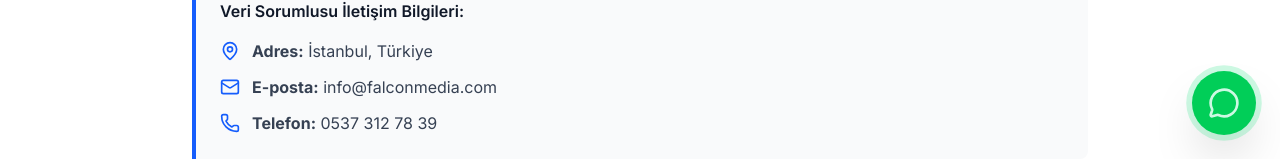
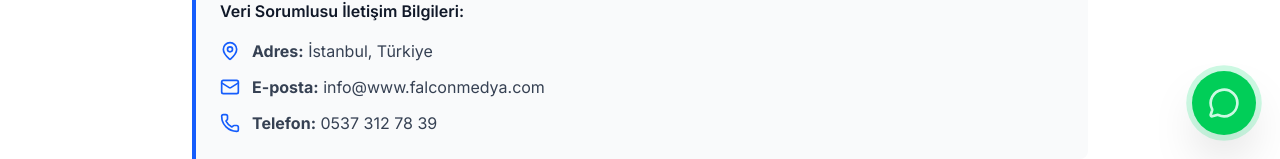
Before and after one commit to iddaasohbet/falconmedya, a Next.js app: page /kvkk in a window 1280 px wide. Shown: the part 641-800 px from the top of the page. Built offline with nearby package versions, Linux system fonts and the light colour scheme.

Commit message:
Domain dÃ¼zeltildi: falconmedia.com â†’ www.falconmedya.com

```diff
--- a/src/app/gizlilik-politikasi/page.tsx
+++ b/src/app/gizlilik-politikasi/page.tsx
@@ -59,7 +59,7 @@ export default function GizlilikPolitikasiPage() {
                   </div>
                   <div className="flex items-center gap-3 text-gray-700">
                     <Mail className="h-5 w-5 text-blue-600 flex-shrink-0" />
-                    <span><strong>E-posta:</strong> info@falconmedia.com</span>
+                    <span><strong>E-posta:</strong> info@www.falconmedya.com</span>
                   </div>
                   <div className="flex items-center gap-3 text-gray-700">
                   <Phone className="h-5 w-5 text-blue-600 flex-shrink-0" />
@@ -281,7 +281,7 @@ export default function GizlilikPolitikasiPage() {
               <div className="space-y-3">
                 <div className="flex items-center gap-3">
                   <Mail className="h-5 w-5" />
-                  <span>info@falconmedia.com</span>
+                  <span>info@www.falconmedya.com</span>
                 </div>
                 <div className="flex items-center gap-3">
                   <Phone className="h-5 w-5" />
--- a/src/app/hakkimizda/page.tsx
+++ b/src/app/hakkimizda/page.tsx
@@ -322,7 +322,7 @@ export default function HakkimizdaPage() {
                   <Mail className="h-6 w-6 text-blue-600" />
                 </div>
                 <p className="text-sm text-gray-600 mb-1">E-posta</p>
-                <p className="font-semibold text-gray-900">info@falconmedia.com</p>
+                <p className="font-semibold text-gray-900">info@www.falconmedya.com</p>
               </div>
 
               <div className="bg-white rounded-xl p-6 border border-gray-200">
--- a/src/app/kullanim-kosullari/page.tsx
+++ b/src/app/kullanim-kosullari/page.tsx
@@ -387,7 +387,7 @@ export default function KullanimKosullariPage() {
               <div className="space-y-3">
                 <div className="flex items-center gap-3">
                   <Mail className="h-5 w-5" />
-                  <span>info@falconmedia.com</span>
+                  <span>info@www.falconmedya.com</span>
                 </div>
                 <div className="flex items-center gap-3">
                   <Phone className="h-5 w-5" />
--- a/src/app/kvkk/page.tsx
+++ b/src/app/kvkk/page.tsx
@@ -58,7 +58,7 @@ export default function KVKKPage() {
                   </div>
                   <div className="flex items-center gap-3 text-gray-700">
                     <Mail className="h-5 w-5 text-blue-600 flex-shrink-0" />
-                    <span><strong>E-posta:</strong> info@falconmedia.com</span>
+                    <span><strong>E-posta:</strong> info@www.falconmedya.com</span>
                   </div>
                   <div className="flex items-center gap-3 text-gray-700">
                   <Phone className="h-5 w-5 text-blue-600 flex-shrink-0" />
@@ -324,7 +324,7 @@ export default function KVKKPage() {
                       <p className="font-semibold text-gray-900">E-Posta ile Başvuru</p>
                       <p className="text-gray-700 text-sm mt-1">
                         Kayıtlı Elektronik Posta (KEP) adresi kullanarak veya Şirketimize daha önce
-                        bildirdiğiniz e-posta adresini kullanarak: <strong>info@falconmedia.com</strong>
+                        bildirdiğiniz e-posta adresini kullanarak: <strong>info@www.falconmedya.com</strong>
                       </p>
                     </div>
                   </div>
@@ -380,7 +380,7 @@ export default function KVKKPage() {
               <div className="space-y-3">
                 <div className="flex items-center gap-3">
                   <Mail className="h-5 w-5" />
-                  <span>info@falconmedia.com</span>
+                  <span>info@www.falconmedya.com</span>
                 </div>
                 <div className="flex items-center gap-3">
                   <Phone className="h-5 w-5" />
--- a/src/app/layout.tsx
+++ b/src/app/layout.tsx
@@ -60,7 +60,7 @@ export const metadata: Metadata = {
   openGraph: {
     title: "Dijital Güvenlik Uzmanı | Hesap Kurtarma Hizmetleri",
     description: "Instagram, Facebook, Twitter hesap kurtarma ve dijital güvenlik hizmetleri. Profesyonel ekip, 7/24 destek.",
-    url: "https://falconmedia.com",
+    url: "https://www.falconmedya.com",
     siteName: "Falcon Media",
     locale: "tr_TR",
     type: "website",
--- a/src/app/page.tsx
+++ b/src/app/page.tsx
@@ -13,12 +13,12 @@ export default function Home() {
     "@graph": [
       {
         "@type": "Organization",
-        "@id": "https://falconmedia.com/#organization",
+        "@id": "https://www.falconmedya.com/#organization",
         name: "Falcon Media",
-        url: "https://falconmedia.com",
+        url: "https://www.falconmedya.com",
         logo: {
           "@type": "ImageObject",
-          url: "https://falconmedia.com/logo.png",
+          url: "https://www.falconmedya.com/logo.png",
         },
         description: "Dijital güvenlik uzmanı ekibimizle Instagram hesap kurtarma, Facebook hesap kurtarma ve sosyal medya güvenliği hizmetleri",
         address: {
@@ -30,19 +30,19 @@ export default function Home() {
           "@type": "ContactPoint",
           telephone: "+90-537-312-78-39",
           contactType: "customer service",
-          email: "info@falconmedia.com",
+          email: "info@www.falconmedya.com",
           areaServed: "TR",
           availableLanguage: ["Turkish"],
         },
       },
       {
         "@type": "WebSite",
-        "@id": "https://falconmedia.com/#website",
-        url: "https://falconmedia.com",
+        "@id": "https://www.falconmedya.com/#website",
+        url: "https://www.falconmedya.com",
         name: "Falcon Media - Dijital Güvenlik Uzmanı",
         description: "Instagram hesap kurtarma, Facebook hesap kurtarma ve dijital güvenlik hizmetleri",
         publisher: {
-          "@id": "https://falconmedia.com/#organization",
+          "@id": "https://www.falconmedya.com/#organization",
         },
         inLanguage: "tr-TR",
       },
@@ -50,7 +50,7 @@ export default function Home() {
         "@type": "Service",
         serviceType: "Dijital Güvenlik ve Hesap Kurtarma Hizmetleri",
         provider: {
-          "@id": "https://falconmedia.com/#organization",
+          "@id": "https://www.falconmedya.com/#organization",
         },
         areaServed: {
           "@type": "Country",
--- a/src/app/robots.ts
+++ b/src/app/robots.ts
@@ -7,6 +7,6 @@ export default function robots(): MetadataRoute.Robots {
       allow: '/',
       disallow: [],
     },
-    sitemap: 'https://falconmedia.com/sitemap.xml',
+    sitemap: 'https://www.falconmedya.com/sitemap.xml',
   }
 }
--- a/src/app/sitemap.ts
+++ b/src/app/sitemap.ts
@@ -1,7 +1,7 @@
 import { MetadataRoute } from 'next'
 
 export default function sitemap(): MetadataRoute.Sitemap {
-  const baseUrl = 'https://falconmedia.com'
+  const baseUrl = 'https://www.falconmedya.com'
 
   return [
     {
--- a/src/components/Footer.tsx
+++ b/src/components/Footer.tsx
@@ -117,7 +117,7 @@ export default function Footer() {
             <ul className="space-y-4">
               <li>
                 <a
-                  href="mailto:info@falconmedia.com"
+                  href="mailto:info@www.falconmedya.com"
                   className="flex items-start gap-3 text-gray-600 hover:text-blue-600 transition-colors group"
                 >
                   <div className="flex h-10 w-10 items-center justify-center rounded-lg bg-blue-50 text-blue-600 flex-shrink-0">
@@ -125,7 +125,7 @@ export default function Footer() {
                   </div>
                   <div>
                     <div className="text-xs text-gray-500 mb-0.5">Email</div>
-                    <div className="font-medium">info@falconmedia.com</div>
+                    <div className="font-medium">info@www.falconmedya.com</div>
                   </div>
                 </a>
               </li>
```
Also changed, not shown: public/robots.txt, 2 other files (tests, documents, lock files or other folders).
